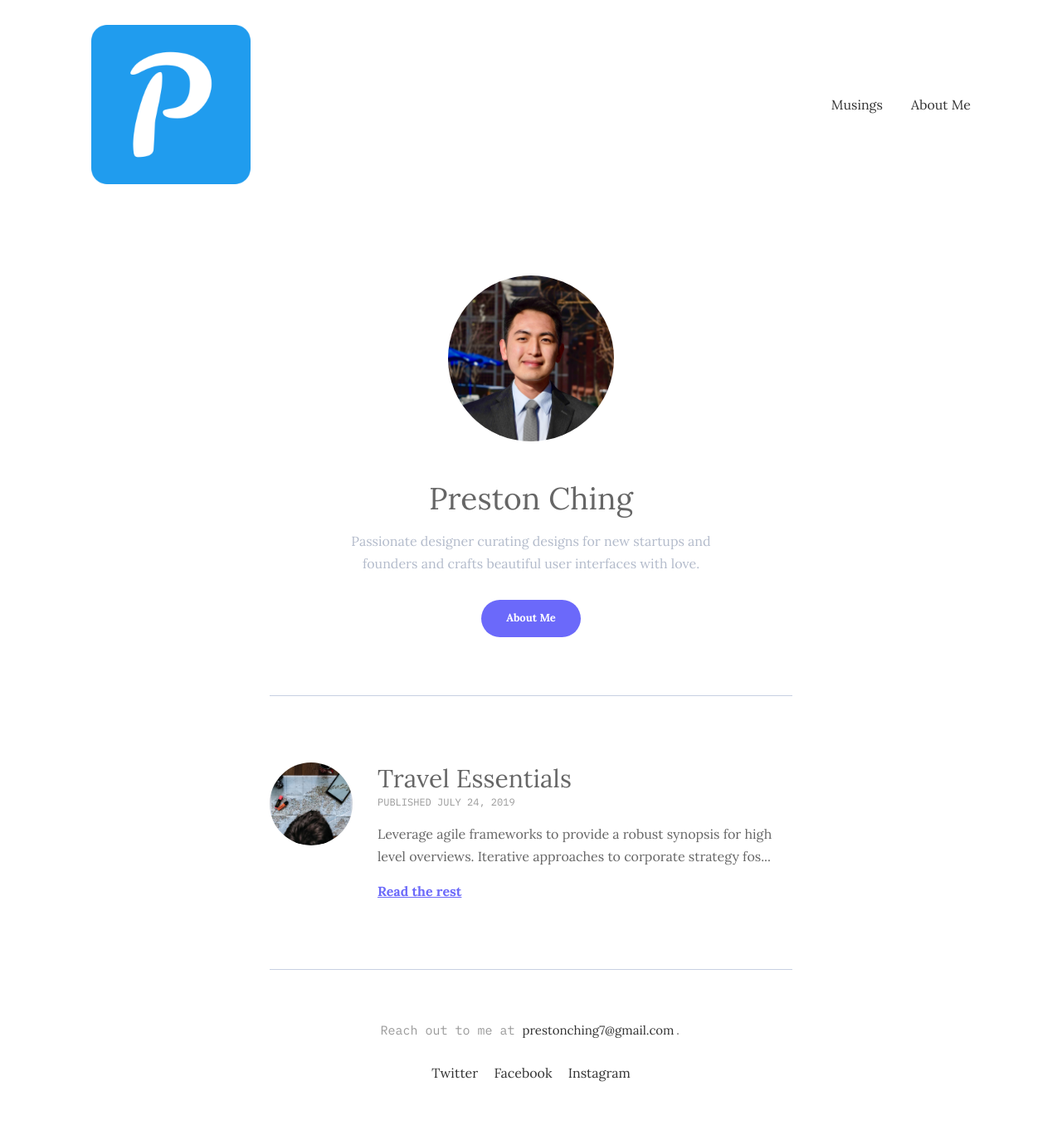
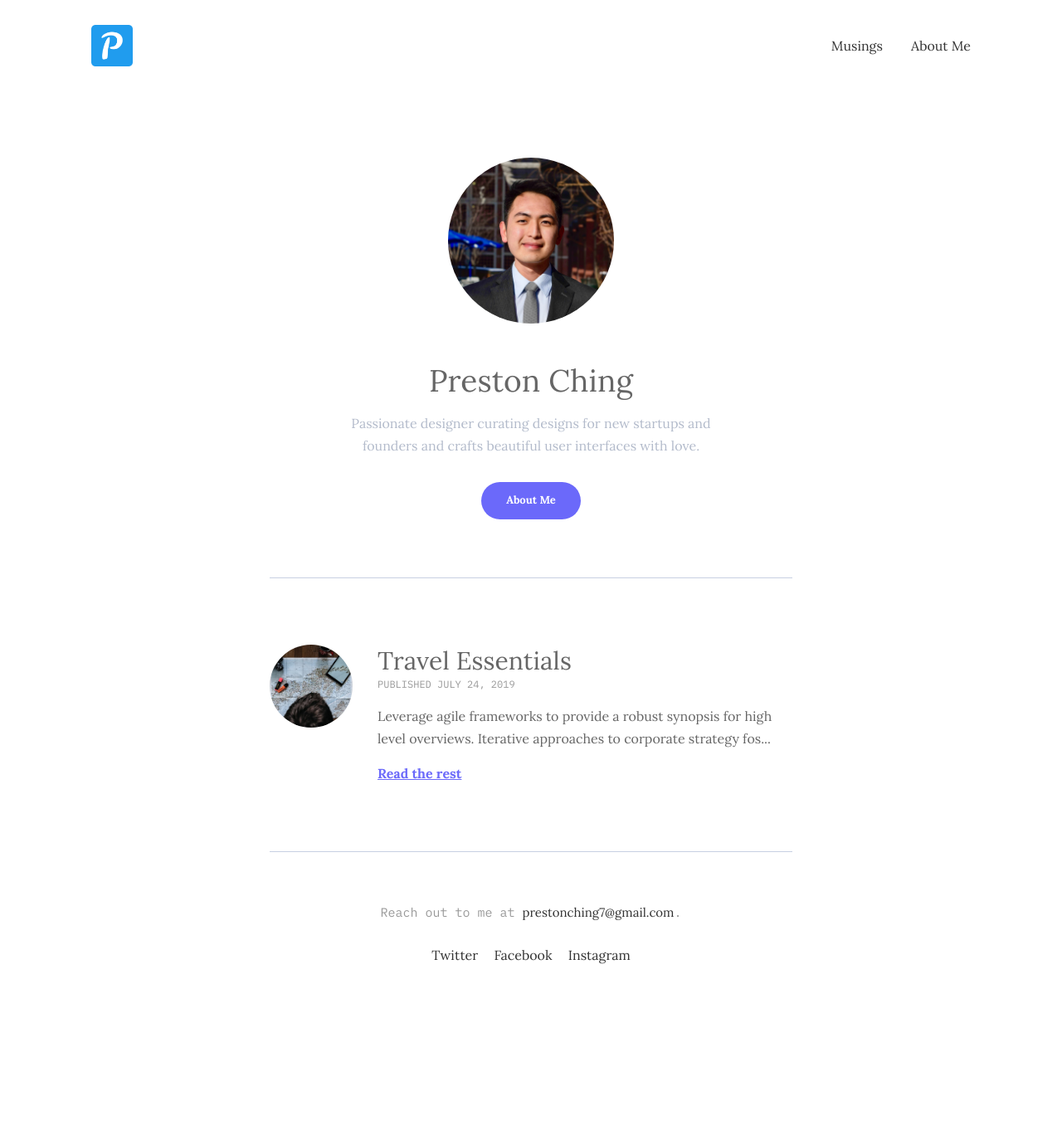
Before and after one commit to PrestonChing/prestonching.github.io, a Jekyll site: the page built from index.html, in a window 1280 px wide. Shown: the whole page at 83% size. Built offline with Jekyll 4.4.1, drawn with Linux system fonts in a browser that asks for light colours; after the commit the page ends 1220 px from its top, so only the background shows below that.

Commit message:
revert logo image

```diff
--- a/_sass/3-modules/_header.scss
+++ b/_sass/3-modules/_header.scss
@@ -16,7 +16,7 @@
 }
 
 .logo__image {
-  max-height: 500px;
+  max-height: 50px;
 }
 
 .nav__item {
```
